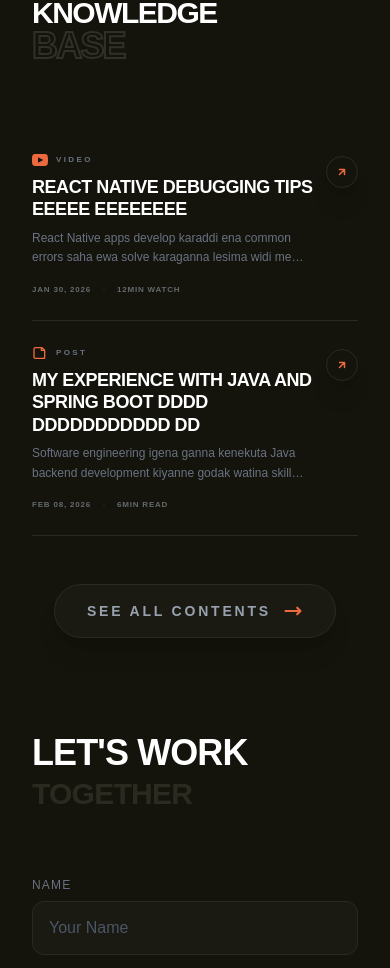
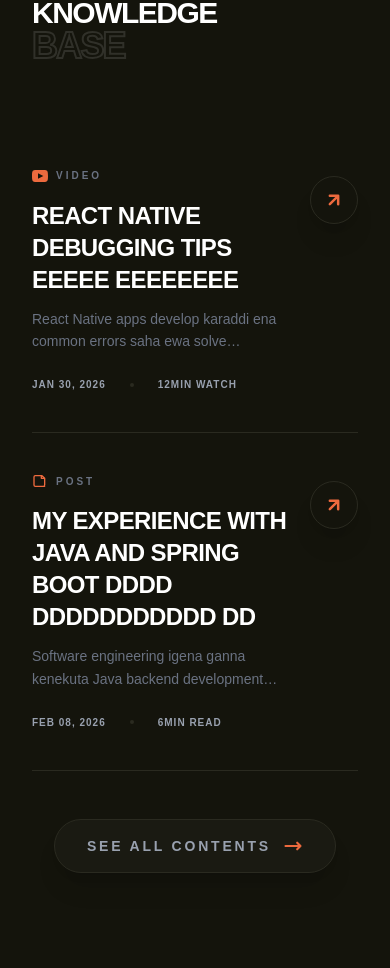
Before and after one commit to tharu-2003/Tharusha_Sandaruwan_Dahanayaka, a React (Vite) app: page / in a window 390 px wide. Shown: the part 7720-8688 px from the top of the page. Built offline with nearby package versions, Linux system fonts and the light colour scheme.

Commit message:
add popup view

```diff
--- a/src/components/ContentsSection.tsx
+++ b/src/components/ContentsSection.tsx
@@ -1,7 +1,8 @@
 import { useEffect, useState } from "react";
-import { Link, useNavigate } from "react-router-dom";
+import { useNavigate } from "react-router-dom";
 import { motion } from "framer-motion";
 import { contentData } from "../assets/datas/assets";
+import { ContentPopup } from "./ContentPopup";
 
 // Icons set eka (Categories walata anuwa wenas wenna)
 const VideoIcon = () => (
@@ -25,8 +26,22 @@
 
 export function ContentsSection() {
   const navigate = useNavigate();
-  const MotionLink = motion(Link);
   const [contents, setContents] = useState<Content[]>([]);
+
+    // Popup state
+  const [selectedContent, setSelectedContent] = useState<any>(null);
+  const [isPopupOpen, setIsPopupOpen] = useState(false);
+
+  const openContent = (content: any) => {
+    setSelectedContent(content);
+    setIsPopupOpen(true);
+    document.body.style.overflow = 'hidden';
+  };
+
+  const closeContent = () => {
+    setIsPopupOpen(false);
+    document.body.style.overflow = 'unset';
+  };
 
   useEffect(() => {
     // Array eke anthima items 3 ganna (-3 use karanna)
@@ -35,6 +50,13 @@
 
   return (
     <section id="contents" className="py-2 px-4 sm:px-6">
+
+      <ContentPopup
+        content={selectedContent}
+        isOpen={isPopupOpen}
+        onClose={closeContent}
+      />
+
       {/* Title Section */}
       <motion.div
         initial={{ opacity: 0, y: 30 }}
@@ -66,90 +88,75 @@
       {/* Content List */}
       <div className="max-w-5xl">
         {contents.map((item, index) => (
-          <MotionLink
+          <motion.div
             key={item._id}
-            to={item.link}
-            target={item.category === "Video" ? "_blank" : "_self"}
             initial={{ opacity: 0, y: 50 }}
-            whileInView={{ opacity: 1, y: 0 }}
-            viewport={{ once: true, amount: 0.2 }}
+            animate={{ opacity: 1, y: 0 }}
             transition={{ duration: 0.5, delay: index * 0.15 }}
-            whileHover={{ x: 10 }}
-            // Mobile වලදී py-6 සහ Desktop වලදී py-10 ලෙස වෙනස් කළා
-            className="group flex items-start justify-between gap-3 sm:gap-10 py-6 sm:py-10 border-b border-[#2a2a20] hover:border-[#ed6a3e]/40 transition-all duration-500"
           >
-            <div className="flex-1 min-w-0"> {/* min-w-0 දැම්මා long text overflow නොවෙන්න */}
-
+            <div
+              onClick={() => openContent(item)}
+              className="group flex items-start justify-between gap-4 sm:gap-10 py-10 border-b border-[#2a2a20] hover:border-[#ed6a3e]/40 transition-all duration-500 cursor-pointer"
+            >
+              <div className="flex-1">
                 {/* Category & Icon */}
                 <motion.div
                   initial={{ opacity: 0, x: -20 }}
-                whileInView={{ opacity: 1, x: 0 }}
-                viewport={{ once: true }}
+                  animate={{ opacity: 1, x: 0 }}
                   transition={{ duration: 0.4, delay: index * 0.15 + 0.2 }}
-                className="flex items-center gap-2 mb-2 sm:mb-4"
+                  className="flex items-center gap-2 mb-4"
                 >
-                <motion.span
-                  whileHover={{ scale: 1.2, rotate: 5 }}
-                  transition={{ duration: 0.3 }}
-                  className="text-[#ed6a3e]"
-                >
+                  <span className="text-[#ed6a3e] group-hover:scale-110 transition-transform duration-300">
                     {item.category === "Video" ? <VideoIcon /> : <PostIcon />}
-                </motion.span>
-                <span className="text-[8px] sm:text-[10px] uppercase tracking-[0.3em] text-gray-500 font-black">
+                  </span>
+                  <span className="text-[10px] uppercase tracking-[0.3em] text-gray-500 font-black">
                     {item.category}
                   </span>
                 </motion.div>
 
-              {/* Title: Mobile size adu kala sm:text-3xl damma */}
                 <motion.h3
                   initial={{ opacity: 0, x: -20 }}
-                whileInView={{ opacity: 1, x: 0 }}
-                viewport={{ once: true }}
+                  animate={{ opacity: 1, x: 0 }}
                   transition={{ duration: 0.4, delay: index * 0.15 + 0.3 }}
-                className="text-lg sm:text-3xl font-black text-white group-hover:text-[#ed6a3e] transition-colors duration-300 mb-2 sm:mb-3 tracking-tight uppercase leading-tight"
+                  className="text-2xl sm:text-3xl font-black text-white group-hover:text-[#ed6a3e] transition-colors duration-300 mb-3 tracking-tight uppercase"
                 >
                   {item.title}
                 </motion.h3>
 
-              {/* Description: Mobile wala line-clamp-2 damma space ithuru karන්න */}
                 <motion.p
                   initial={{ opacity: 0 }}
-                whileInView={{ opacity: 1 }}
-                viewport={{ once: true }}
+                  animate={{ opacity: 1 }}
                   transition={{ duration: 0.4, delay: index * 0.15 + 0.4 }}
-                className="text-gray-500 text-xs sm:text-base leading-relaxed max-w-2xl mb-4 sm:mb-6 line-clamp-2 group-hover:text-gray-400 transition-colors"
+                  className="text-gray-500 text-sm sm:text-base leading-relaxed max-w-2xl mb-6 line-clamp-2 group-hover:text-gray-400 transition-colors"
                 >
                   {item.description}
                 </motion.p>
 
-              {/* Info Section */}
                 <motion.div
                   initial={{ opacity: 0, y: 10 }}
-                whileInView={{ opacity: 0.6, y: 0 }}
-                viewport={{ once: true }}
+                  animate={{ opacity: 1, y: 0 }}
                   transition={{ duration: 0.4, delay: index * 0.15 + 0.5 }}
-                className="flex items-center gap-3 sm:gap-6"
+                  className="flex items-center gap-6 opacity-60"
                 >
-                <span className="text-[8px] sm:text-[10px] font-bold text-gray-400 uppercase tracking-widest">{item.date}</span>
-                <span className="w-0.5 h-0.5 sm:w-1 sm:h-1 bg-[#2a2a20] rounded-full"></span>
-                <span className="text-[8px] sm:text-[10px] font-bold text-gray-400 uppercase tracking-widest">
+                  <span className="text-[10px] font-bold text-gray-400 uppercase tracking-widest">{item.date}</span>
+                  <span className="w-1 h-1 bg-[#2a2a20] rounded-full"></span>
+                  <span className="text-[10px] font-bold text-gray-400 uppercase tracking-widest">
                     {item.category === "Video" ? item.watchingTime : item.readTime}
                   </span>
                 </motion.div>
               </div>
 
-            {/* Action Icon: Mobile size poddak adu kala */}
+              {/* Action Icon */}
               <motion.div
-              initial={{ opacity: 0, scale: 0.5 }}
-              whileInView={{ opacity: 1, scale: 1 }}
-              viewport={{ once: true }}
+                initial={{ opacity: 0, scale: 0.8 }}
+                animate={{ opacity: 1, scale: 1 }}
                 transition={{ duration: 0.4, delay: index * 0.15 + 0.3 }}
-              whileHover={{ scale: 1.1, rotate: 5 }}
-              className="mt-1 sm:mt-2"
+                whileHover={{ scale: 1.1, rotate: 45 }}
+                className="mt-2"
               >
-              <div className="w-8 h-8 sm:w-12 sm:h-12 rounded-full border border-[#2a2a20] flex items-center justify-center text-[#ed6a3e] group-hover:bg-[#ed6a3e] group-hover:text-white group-hover:border-[#ed6a3e] transition-all duration-500 shadow-xl">
+                <div className="w-12 h-12 rounded-full border border-[#2a2a20] flex items-center justify-center text-[#ed6a3e] group-hover:bg-[#ed6a3e] group-hover:text-white group-hover:border-[#ed6a3e] transition-all duration-500 shadow-xl group-hover:shadow-[#ed6a3e]/20">
                   <svg
-                  className="w-3 h-3 sm:w-5 sm:h-5 transform group-hover:translate-x-1 group-hover:-translate-y-1 transition-transform duration-500"
+                    className="w-5 h-5 transform group-hover:translate-x-1 group-hover:-translate-y-1 transition-transform duration-500"
                     fill="none"
                     viewBox="0 0 24 24"
                     stroke="currentColor"
@@ -158,7 +165,8 @@
                   </svg>
                 </div>
               </motion.div>
-          </MotionLink>
+            </div>
+          </motion.div>
         ))}
       </div>
 
--- a/src/components/ExperienceSection.tsx
+++ b/src/components/ExperienceSection.tsx
@@ -2,6 +2,7 @@
 import { useNavigate } from 'react-router-dom';
 import { motion } from 'framer-motion';
 import { experiencesData } from '../assets/datas/assets';
+import { ExperiencePopup } from './ExperiencePopup';
 
 export interface Experience {
     _id: string;
@@ -16,6 +17,20 @@
   const navigate = useNavigate();
   const [experiences, setExperiences] = useState<Experience[]>([]);
 
+  const [selectedExp, setSelectedExp] = useState<any>(null);
+  const [isPopupOpen, setIsPopupOpen] = useState(false);
+
+  const openPopup = (exp: any) => {
+    setSelectedExp(exp);
+    setIsPopupOpen(true);
+    document.body.style.overflow = 'hidden';
+  };
+
+  const closePopup = () => {
+    setIsPopupOpen(false);
+    document.body.style.overflow = 'unset';
+  };
+
   useEffect(() => {
     // Array eke anthima items 3 ganna (-3 use karanna)
     setExperiences(experiencesData.slice(-3).reverse());
@@ -23,6 +38,13 @@
 
   return (
     <section id="experience" className="py-1 px-4">
+
+      <ExperiencePopup
+        experience={selectedExp}
+        isOpen={isPopupOpen}
+        onClose={closePopup}
+      />
+
       {/* Title */}
       <motion.div
         initial={{ opacity: 0, y: 30 }}
@@ -61,7 +83,7 @@
             viewport={{ once: true, amount: 0.2 }}
             transition={{ duration: 0.5, delay: index * 0.15 }}
             // Click karama page ekata navigate wenna methana onClick damma
-            onClick={() => navigate(`/experience-details/${exp._id}`)}
+            onClick={() => openPopup(exp)}
             className="group block pb-8 border-b border-[#2a2a20] hover:bg-[#1a1a12]/50 transition-all duration-300 cursor-pointer"
           >
             <div className="flex flex-col md:flex-row md:items-start justify-between gap-4">
--- a/src/components/ProjectsSection.tsx
+++ b/src/components/ProjectsSection.tsx
@@ -2,6 +2,7 @@
 import { useNavigate } from 'react-router-dom';
 import { motion } from 'framer-motion';
 import { projectsData } from '../assets/datas/assets';
+import { ProjectPopup } from './ProjectPopup';
 // import { projectsData } from '../assets/datas/assets';
 
 export interface Project {
@@ -22,6 +23,20 @@
   const navigate = useNavigate();
   const [projects, setProjects] = useState<Project[]>([]);
 
+  const [selectedProject, setSelectedProject] = useState<any>(null);
+  const [isPopupOpen, setIsPopupOpen] = useState(false);
+
+  const openProject = (project: any) => {
+    setSelectedProject(project);
+    setIsPopupOpen(true);
+    document.body.style.overflow = 'hidden';
+  };
+
+  const closeProject = () => {
+    setIsPopupOpen(false);
+    document.body.style.overflow = 'unset';
+  };
+
   useEffect(() => {
     // Array eke anthima items 3 ganna (-3 use karanna)
     setProjects(projectsData.slice(-3).reverse());
@@ -29,6 +44,12 @@
 
   return (
     <section id="projects" className="py-1 px-4">
+        <ProjectPopup
+          project={selectedProject}
+          isOpen={isPopupOpen}
+          onClose={closeProject}
+        />
+
       {/* Title */}
       <motion.div
         initial={{ opacity: 0, y: 30 }}
@@ -66,7 +87,7 @@
             whileInView={{ opacity: 1, y: 0 }}
             viewport={{ once: true, amount: 0.2 }}
             transition={{ duration: 0.5, delay: index * 0.15 }}
-            onClick={() => navigate(`/projects-details/${project._id}`)}
+            onClick={() => openProject(project)}
             className="group flex flex-col sm:flex-row sm:items-center justify-between gap-4 sm:gap-6 py-6 sm:py-8 border-b border-[#2a2a20] hover:border-[#ed6a3e]/30 transition-all duration-300 cursor-pointer"
           >
             <div className="flex flex-col sm:flex-row items-start sm:items-center gap-4 sm:gap-6">
```
Lines whose indentation alone changed are shown as unchanged.
